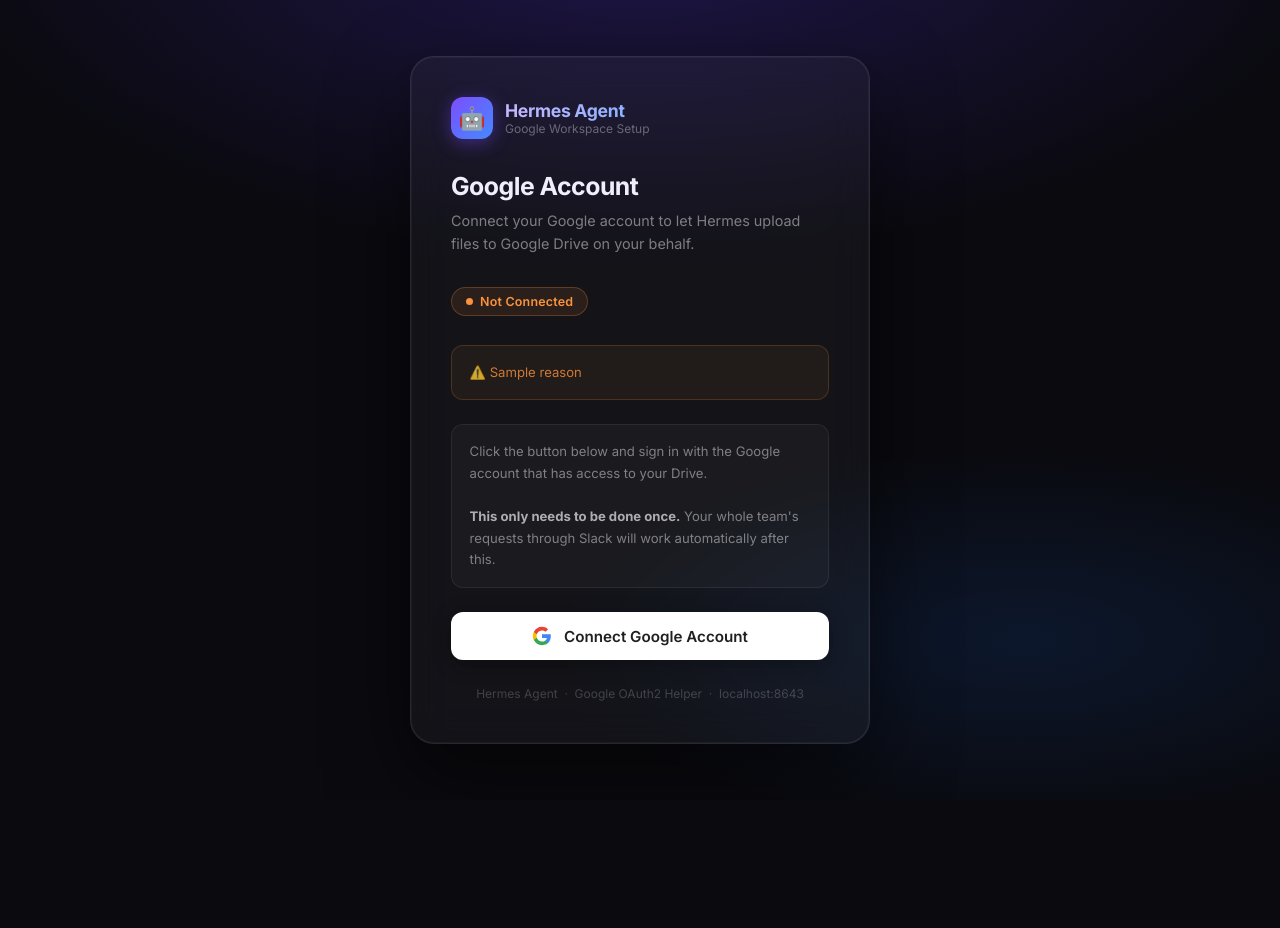
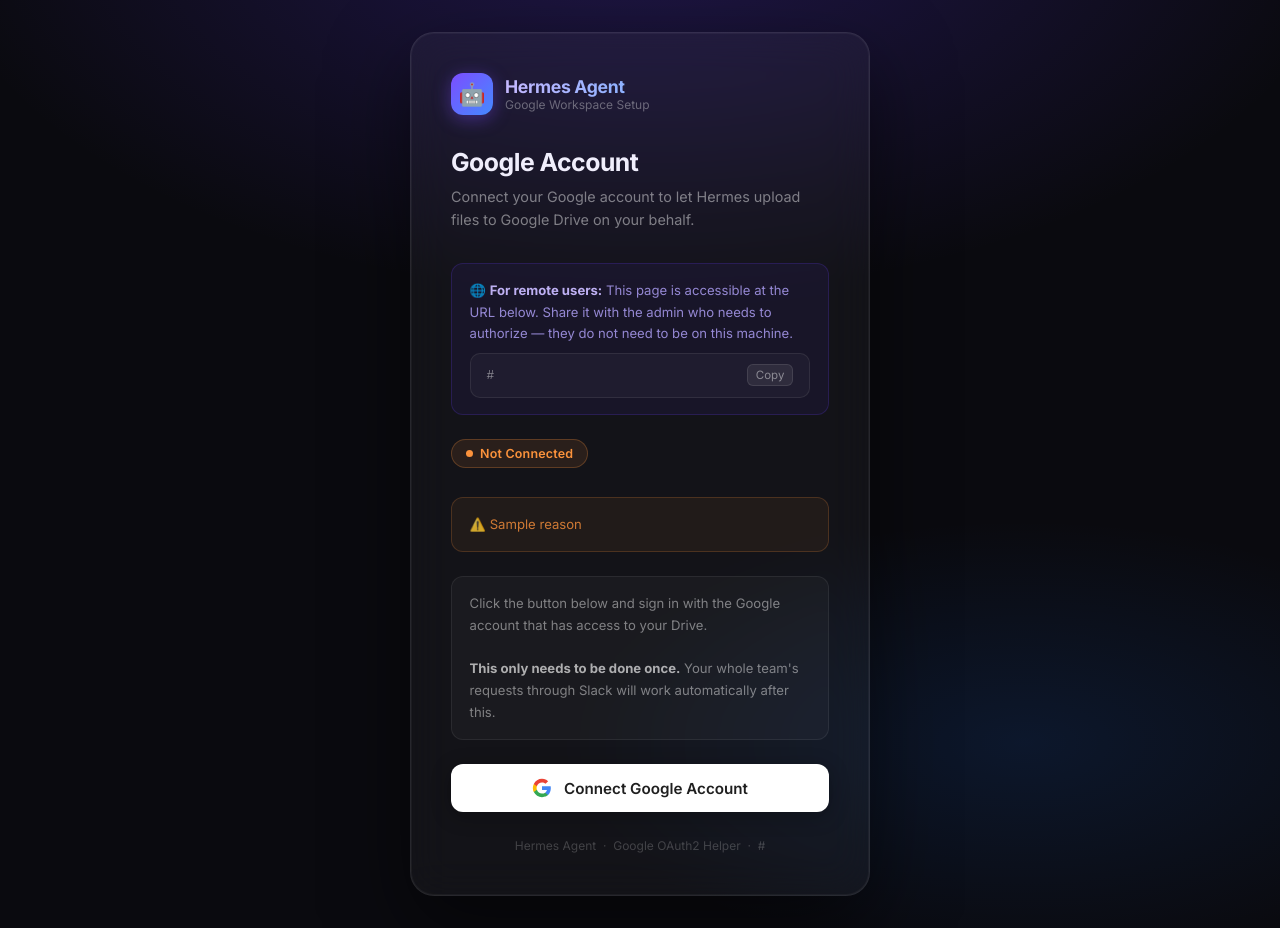
Before and after one commit to krisnapradyana/Hermes-Agent-Slack, a Flask app: template oauth-helper/templates/index.html in a window 1280 px wide. Before the commit the page ends 750 px from the top, so only its background shows below. Run offline with Flask 3, Linux system fonts and the light colour scheme; the template is opened without the code that fills it: most values are stand-ins (such as "Sample title", 1, 10 or a date in 2020).

Commit message:
feat: add OAuth helper service for Google authentication with configurable public URL support

```diff
--- a/config.yaml
+++ b/config.yaml
@@ -32,6 +32,10 @@ skills:
 # ── Google Drive Settings ────────────────────────────────────────────────────
 google_drive:
   folder_id: "1-2hES89_Md5Mkhqo_a5EHRk-eJuNxlCT"  # Paste your Google Drive Folder ID here (from Google Drive URL) to upload videos directly into it
+  # URL of the OAuth helper web page — shared with users when Google auth is needed.
+  # Update this to your server's IP so remote users can reach it.
+  # Example: http://192.168.1.50:8643  or  http://hermes.yourcompany.com:8643
+  oauth_helper_url: "http://localhost:8643"
 
 # ── Cleanup Settings ─────────────────────────────────────────────────────────
 # Controls when temporary generated files (videos, documents, etc.) are removed.
--- a/docker-compose.yaml
+++ b/docker-compose.yaml
@@ -54,6 +54,7 @@ services:
     environment:
       - OAUTHLIB_INSECURE_TRANSPORT=1
       - FLASK_SECRET_KEY=${FLASK_SECRET_KEY:-hermes-oauth-secret-change-me}
+      - OAUTH_PUBLIC_URL=${OAUTH_PUBLIC_URL:-http://localhost:8643}
     deploy:
       resources:
         limits:
--- a/oauth-helper/app.py
+++ b/oauth-helper/app.py
@@ -17,7 +17,12 @@ from google_auth_oauthlib.flow import Flow
 # ── Config ─────────────────────────────────────────────────────────────────────
 CLIENT_SECRETS_FILE = "/documents/google_client_secret.json"
 TOKEN_FILE          = "/documents/token.json"
-REDIRECT_URI        = "http://localhost:8643/oauth/callback"
+
+# Public-facing URL of this helper — must match what's registered in Google Cloud Console.
+# Set OAUTH_PUBLIC_URL in .env to your server's IP/hostname, e.g. http://192.168.1.10:8643
+_public_url  = os.environ.get("OAUTH_PUBLIC_URL", "http://localhost:8643").rstrip("/")
+REDIRECT_URI = f"{_public_url}/oauth/callback"
+
 SCOPES = [
     "https://www.googleapis.com/auth/drive",
     "https://www.googleapis.com/auth/drive.file",
@@ -59,6 +64,7 @@ def index():
         connected=status["connected"],
         reason=status["reason"],
         secrets_missing=secrets_missing,
+        public_url=_public_url,
     )
 
 
@@ -133,6 +139,8 @@ def oauth_disconnect():
 def status():
     """JSON health endpoint for quick checks."""
     s = get_connection_status()
+    s["helper_url"] = _public_url
+    s["redirect_uri"] = REDIRECT_URI
     return s
 
 
--- a/oauth-helper/templates/index.html
+++ b/oauth-helper/templates/index.html
@@ -222,6 +222,49 @@
       background: rgba(239,68,68,0.05);
     }
 
+    .url-box {
+      background: rgba(255,255,255,0.03);
+      border: 1px solid rgba(255,255,255,0.08);
+      border-radius: 10px;
+      padding: 0.65rem 1rem;
+      font-size: 0.8rem;
+      color: rgba(255,255,255,0.5);
+      font-family: 'Courier New', monospace;
+      word-break: break-all;
+      margin-top: 0.5rem;
+      display: flex;
+      align-items: center;
+      justify-content: space-between;
+      gap: 8px;
+    }
+
+    .copy-btn {
+      background: rgba(255,255,255,0.07);
+      border: 1px solid rgba(255,255,255,0.1);
+      border-radius: 6px;
+      color: rgba(255,255,255,0.45);
+      font-size: 0.72rem;
+      padding: 3px 8px;
+      cursor: pointer;
+      white-space: nowrap;
+      font-family: 'Inter', sans-serif;
+      transition: all 0.15s;
+      flex-shrink: 0;
+    }
+    .copy-btn:hover { background: rgba(255,255,255,0.12); color: rgba(255,255,255,0.7); }
+
+    .remote-note {
+      background: rgba(99,60,255,0.07);
+      border: 1px solid rgba(99,60,255,0.2);
+      border-radius: 12px;
+      padding: 1rem 1.1rem;
+      font-size: 0.82rem;
+      color: rgba(180,165,255,0.8);
+      line-height: 1.65;
+      margin-bottom: 1.5rem;
+    }
+    .remote-note strong { color: rgba(200,185,255,0.95); }
+
     .footer-note {
       margin-top: 1.5rem;
       font-size: 0.75rem;
@@ -252,6 +295,14 @@
       <h1>Google Account</h1>
       <p class="subtitle">Connect your Google account to let Hermes upload files to Google Drive on your behalf.</p>
 
+      <div class="remote-note">
+        🌐 <strong>For remote users:</strong> This page is accessible at the URL below.
+        Share it with the admin who needs to authorize — they do not need to be on this machine.
+        <div class="url-box">
+          <span id="helper-url">{{ public_url }}</span>
+          <button class="copy-btn" onclick="copyUrl()">Copy</button>
+        </div>
+      </div>
       {% if connected %}
         <div class="status-badge connected">
           <span class="status-dot"></span>
@@ -306,8 +357,18 @@
     {% endif %}
 
     <p class="footer-note">
-      Hermes Agent &nbsp;·&nbsp; Google OAuth2 Helper &nbsp;·&nbsp; localhost:8643
+      Hermes Agent &nbsp;·&nbsp; Google OAuth2 Helper &nbsp;·&nbsp; {{ public_url }}
     </p>
   </div>
+  <script>
+    function copyUrl() {
+      const url = document.getElementById('helper-url').textContent;
+      navigator.clipboard.writeText(url).then(() => {
+        const btn = document.querySelector('.copy-btn');
+        btn.textContent = 'Copied!';
+        setTimeout(() => btn.textContent = 'Copy', 2000);
+      });
+    }
+  </script>
 </body>
 </html>
```
Also changed, not shown: skills/google-auth/SKILL.md (added, +75 -0 lines).
